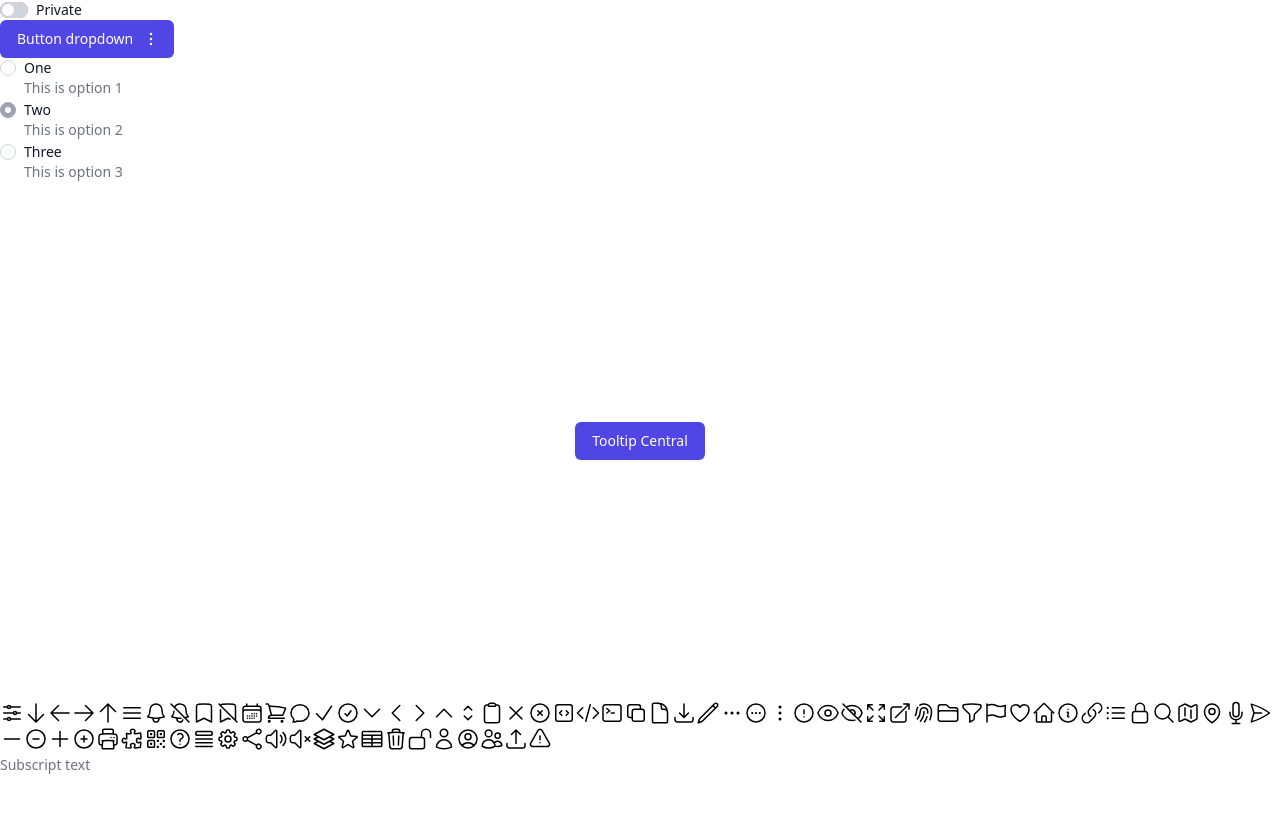
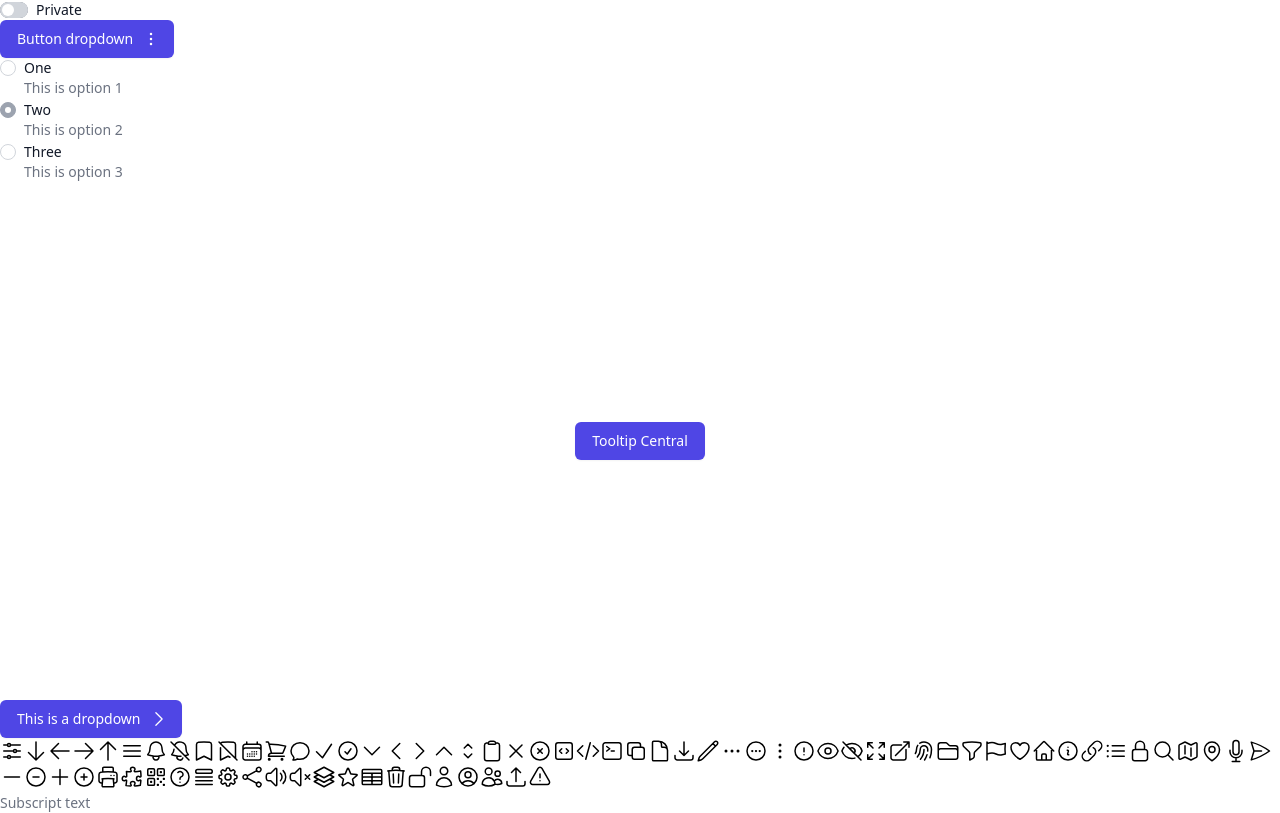
Before and after one commit to matthiebl/mtwui, a React (Vite) app: page / in a window 1280 px wide. Shown: the part 1042-1855 px from the top of the page. Before the commit the page ends 1817 px from the top, so only its background shows below. Built offline with nearby package versions, Linux system fonts and the light colour scheme; a web font is replaced by a local one.

Commit message:
Add Button Dropdown Component (#30)
* Change tooltip slots

* Export types

* Add button dropdown component

```diff
--- a/src/App.tsx
+++ b/src/App.tsx
@@ -1,6 +1,6 @@
 import React from 'react'
 import { BrowserRouter, Route, Routes } from 'react-router-dom'
-import { Box, Button, Checkbox, Icon, Input, Link, RadioGroup, Switch, Textarea, Tooltip } from './components'
+import { Box, Button, ButtonDropdown, Checkbox, Icon, Input, Link, RadioGroup, Switch, Textarea, Tooltip } from './components'
 import { IconType } from './internal/icons'
 
 const App = () => {
@@ -95,21 +95,17 @@ const App = () => {
                             />
 
                             <div className='my-60 flex justify-center'>
-                                <Tooltip
-                                    control={checked}
-                                    align='right-bottom'
-                                    tooltip={
-                                        <div className='flex flex-col'>
-                                            <p>Hello</p>
-                                            <p>Cool</p>
-                                        </div>
-                                    }
-                                    variant='light'
-                                    arrowTip
-                                >
-                                    <Button>Tooltip Central</Button>
+                                <Tooltip control={checked} align='right-bottom' controller={<Button>Tooltip Central</Button>} variant='light' arrowTip>
+                                    <div className='flex flex-col'>
+                                        <p>Hello</p>
+                                        <p>Cool</p>
+                                    </div>
                                 </Tooltip>
                             </div>
+
+                            <ButtonDropdown align='right' buttonText='This is a dropdown'>
+                                Hello
+                            </ButtonDropdown>
 
                             <IconShowcase />
                             <Box margin={{ b: 'xs' }}></Box>
--- a/src/components/Button.tsx
+++ b/src/components/Button.tsx
@@ -3,10 +3,10 @@ import { classNames } from '../internal/class-compiler'
 import { IconType } from '../internal/icons'
 import { Icon } from './Icon'
 
-type ButtonColor = 'primary' | 'secondary' | 'success' | 'error' | 'warning'
-type ButtonVariant = 'filled' | 'outline'
+export type ButtonColor = 'primary' | 'secondary' | 'success' | 'error' | 'warning'
+export type ButtonVariant = 'filled' | 'outline'
 
-type ButtonDetail = {
+export type ButtonDetail = {
     event: any
 }
 
--- /dev/null
+++ b/src/components/ButtonDropdown.tsx
@@ -0,0 +1,74 @@
+import React from 'react'
+import { IconType } from '../internal/icons'
+import { Button, ButtonColor, ButtonDetail, ButtonVariant } from './Button'
+import { Tooltip, TooltipAlign } from './Tooltip'
+
+type ButtonDropdownDetail = {
+    event: any
+    open: boolean
+}
+
+export interface ButtonDropdownProps {
+    // Properties
+    align?: TooltipAlign
+    buttonText?: string
+    color?: ButtonColor
+    disabled?: boolean
+    variant?: ButtonVariant
+
+    // Slots
+    children?: React.ReactNode
+
+    // Events
+    onClick?: (detail: ButtonDropdownDetail) => any
+}
+
+export const ButtonDropdown: React.FC<ButtonDropdownProps> = ({ align = 'bottom-right', buttonText, color, disabled, variant, children, onClick }) => {
+    const [open, setOpen] = React.useState(false)
+
+    const tooltipClick: React.MouseEventHandler<HTMLDivElement> = event => {
+        event.stopPropagation()
+        setOpen(false)
+    }
+
+    const buttonClick = (detail: ButtonDetail) => {
+        setOpen(!open)
+        if (onClick) {
+            onClick({
+                event: detail.event,
+                open: !open,
+            })
+        }
+    }
+
+    return (
+        <Tooltip
+            control={open}
+            align={align}
+            variant='custom'
+            controller={
+                <Button color={color} variant={variant} icon={iconDirection[align]} iconAlign={align.startsWith('left') ? 'left' : 'right'} disabled={disabled} onClick={buttonClick}>
+                    {buttonText}
+                </Button>
+            }
+            onClick={tooltipClick}
+        >
+            <div className='rounded-md bg-white py-1 shadow'>{children}</div>
+        </Tooltip>
+    )
+}
+
+const iconDirection: Record<TooltipAlign, IconType> = {
+    'top-left': 'chevron-up',
+    top: 'chevron-up',
+    'top-right': 'chevron-up',
+    'right-top': 'chevron-right',
+    right: 'chevron-right',
+    'right-bottom': 'chevron-right',
+    'bottom-left': 'chevron-down',
+    bottom: 'chevron-down',
+    'bottom-right': 'chevron-down',
+    'left-top': 'chevron-left',
+    left: 'chevron-left',
+    'left-bottom': 'chevron-left',
+}
--- a/src/components/Tooltip.tsx
+++ b/src/components/Tooltip.tsx
@@ -1,8 +1,8 @@
 import React from 'react'
 import { classNames } from '../internal/class-compiler'
 
-type TooltipAlign = 'top-left' | 'top' | 'top-right' | 'right-top' | 'right' | 'right-bottom' | 'bottom-left' | 'bottom' | 'bottom-right' | 'left-top' | 'left' | 'left-bottom'
-type TooltipVariant = 'custom' | 'light' | 'dark'
+export type TooltipAlign = 'top-left' | 'top' | 'top-right' | 'right-top' | 'right' | 'right-bottom' | 'bottom-left' | 'bottom' | 'bottom-right' | 'left-top' | 'left' | 'left-bottom'
+export type TooltipVariant = 'custom' | 'light' | 'dark'
 
 export interface TooltipProps {
     // Properties
@@ -13,16 +13,19 @@ export interface TooltipProps {
 
     // Slots
     children?: React.ReactNode
-    tooltip?: React.ReactNode
+    controller?: React.ReactNode
+
+    // Events
+    onClick?: React.MouseEventHandler<HTMLDivElement>
 }
 
-export const Tooltip: React.FC<TooltipProps> = ({ control, align = 'right', arrowTip = false, variant = 'light', children, tooltip }) => {
+export const Tooltip: React.FC<TooltipProps> = ({ control, align = 'right', arrowTip = false, variant = 'light', children, controller, onClick }) => {
     const hasArrow = variant === 'custom' ? false : arrowTip
     const isHidden = control === 'hover' ? false : !control
 
     return (
-        <div className={classNames('group relative flex', containerAlignStyles[align])}>
-            <div>{children}</div>
+        <div className={classNames('group relative flex h-fit w-fit', containerAlignStyles[align])}>
+            <div>{controller}</div>
             {hasArrow && (
                 <div
                     aria-hidden={isHidden}
@@ -42,8 +45,9 @@ export const Tooltip: React.FC<TooltipProps> = ({ control, align = 'right', arro
                     tooltipVariantStyles[variant],
                     tooltipAlignStyles[align],
                 )}
+                onClick={onClick}
             >
-                {tooltip}
+                {children}
             </div>
         </div>
     )
--- a/src/components/index.ts
+++ b/src/components/index.ts
@@ -1,5 +1,6 @@
 export * from './Box'
 export * from './Button'
+export * from './ButtonDropdown'
 export * from './Checkbox'
 export * from './Icon'
 export * from './Input'
```
